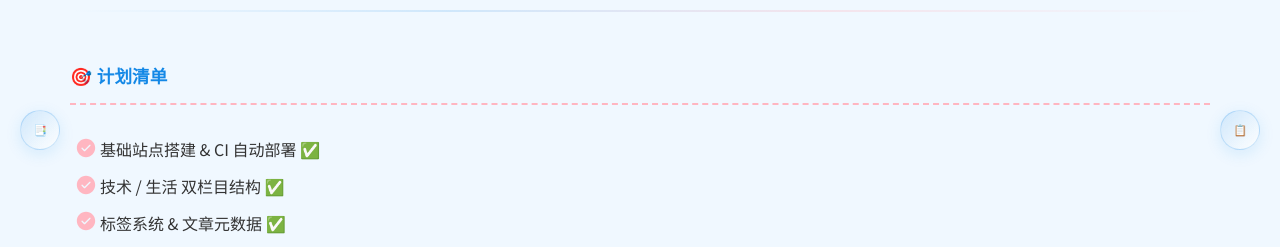
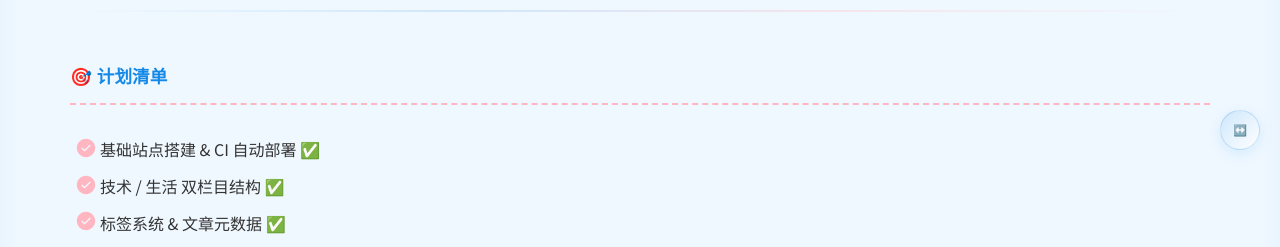
Before and after one commit to tanlon2miracle-ops/my_home, an MkDocs documentation site: the page built from docs/index.md, in a window 1280 px wide and 1400 px high, scrolled down 500 px. Shown: the part 1150-1397 px from the top of the window. Built offline with MkDocs 1.6.1 and Material for MkDocs 9.7.7, drawn with Linux system fonts in a browser that asks for light colours.

Commit message:
feat: add wide/narrow toggle + sidebar hover-to-reveal
- Width toggle button (bottom-right): switch between wide (1400px) and narrow (800px) content, saved in localStorage
- Sidebars hidden by default on desktop, hover near screen edge to reveal
- 300ms delay on mouse-leave to prevent accidental close
- Dark mode support
- Mobile: falls back to native MkDocs sidebar behavior

```diff
--- a/docs/javascripts/sidebar-toggle.js
+++ b/docs/javascripts/sidebar-toggle.js
@@ -1,43 +1,120 @@
-/* === 侧边栏切换 === */
+/* === Sidebar Hover + Width Toggle === */
 document.addEventListener('DOMContentLoaded', function () {
-  // 只在桌面端创建按钮
-  var navBtn = document.createElement('button');
-  navBtn.className = 'sidebar-toggle-btn';
-  navBtn.innerHTML = '📑';
-  navBtn.title = '展开/收起导航';
+  // ============ 1. Width mode toggle (wide/narrow) ============
+  var widthBtn = document.createElement('button');
+  widthBtn.className = 'width-toggle-btn';
+  widthBtn.title = 'Toggle wide/narrow mode';
 
-  var tocBtn = document.createElement('button');
-  tocBtn.className = 'toc-toggle-btn';
-  tocBtn.innerHTML = '📋';
-  tocBtn.title = '展开/收起目录';
+  // Load saved preference
+  var isWide = localStorage.getItem('content-width-mode') !== 'narrow';
+  updateWidthMode();
 
+  widthBtn.addEventListener('click', function () {
+    isWide = !isWide;
+    localStorage.setItem('content-width-mode', isWide ? 'wide' : 'narrow');
+    updateWidthMode();
+  });
+
+  function updateWidthMode() {
+    if (isWide) {
+      document.body.classList.add('wide-mode');
+      document.body.classList.remove('narrow-mode');
+      widthBtn.innerHTML = '\u2194\uFE0F'; // ↔️
+      widthBtn.title = 'Switch to narrow mode';
+    } else {
+      document.body.classList.remove('wide-mode');
+      document.body.classList.add('narrow-mode');
+      widthBtn.innerHTML = '\u2195\uFE0F'; // ↕️ (using as narrow icon)
+      widthBtn.title = 'Switch to wide mode';
+    }
+  }
+
+  document.body.appendChild(widthBtn);
+
+  // ============ 2. Sidebar hover zones (desktop only) ============
+  // Left sidebar hover zone
+  var leftZone = document.createElement('div');
+  leftZone.className = 'sidebar-hover-zone sidebar-hover-zone--left';
+  document.body.appendChild(leftZone);
+
+  // Right sidebar (TOC) hover zone
+  var rightZone = document.createElement('div');
+  rightZone.className = 'sidebar-hover-zone sidebar-hover-zone--right';
+  document.body.appendChild(rightZone);
+
+  // Overlay for closing
   var overlay = document.createElement('div');
   overlay.className = 'sidebar-overlay';
-
-  document.body.appendChild(navBtn);
-  document.body.appendChild(tocBtn);
   document.body.appendChild(overlay);
 
-  navBtn.addEventListener('click', function () {
-    document.body.classList.toggle('sidebar-open');
+  // Left sidebar: hover to open, leave to close
+  var leftTimer = null;
+  function openLeft() {
+    clearTimeout(leftTimer);
+    document.body.classList.add('sidebar-open');
     document.body.classList.remove('toc-open');
-  });
+  }
+  function closeLeft() {
+    leftTimer = setTimeout(function () {
+      document.body.classList.remove('sidebar-open');
+    }, 300);
+  }
 
-  tocBtn.addEventListener('click', function () {
-    document.body.classList.toggle('toc-open');
+  leftZone.addEventListener('mouseenter', openLeft);
+  leftZone.addEventListener('mouseleave', closeLeft);
+
+  // Keep sidebar open when hovering the sidebar itself
+  var primarySidebar = document.querySelector('.md-sidebar--primary');
+  if (primarySidebar) {
+    primarySidebar.addEventListener('mouseenter', function () {
+      clearTimeout(leftTimer);
+      document.body.classList.add('sidebar-open');
+    });
+    primarySidebar.addEventListener('mouseleave', closeLeft);
+  }
+
+  // Right sidebar (TOC): hover to open, leave to close
+  var rightTimer = null;
+  function openRight() {
+    clearTimeout(rightTimer);
+    document.body.classList.add('toc-open');
     document.body.classList.remove('sidebar-open');
-  });
+  }
+  function closeRight() {
+    rightTimer = setTimeout(function () {
+      document.body.classList.remove('toc-open');
+    }, 300);
+  }
 
+  rightZone.addEventListener('mouseenter', openRight);
+  rightZone.addEventListener('mouseleave', closeRight);
+
+  var secondarySidebar = document.querySelector('.md-sidebar--secondary');
+  if (secondarySidebar) {
+    secondarySidebar.addEventListener('mouseenter', function () {
+      clearTimeout(rightTimer);
+      document.body.classList.add('toc-open');
+    });
+    secondarySidebar.addEventListener('mouseleave', closeRight);
+  }
+
+  // Overlay click closes all
   overlay.addEventListener('click', function () {
     document.body.classList.remove('sidebar-open');
     document.body.classList.remove('toc-open');
   });
 
-  // ESC 关闭
+  // ESC closes all
   document.addEventListener('keydown', function (e) {
     if (e.key === 'Escape') {
       document.body.classList.remove('sidebar-open');
       document.body.classList.remove('toc-open');
     }
   });
+
+  // ============ 3. Remove old toggle buttons if any ============
+  var oldNavBtn = document.querySelector('.sidebar-toggle-btn');
+  var oldTocBtn = document.querySelector('.toc-toggle-btn');
+  if (oldNavBtn) oldNavBtn.remove();
+  if (oldTocBtn) oldTocBtn.remove();
 });
--- a/docs/stylesheets/extra.css
+++ b/docs/stylesheets/extra.css
@@ -634,3 +634,97 @@ body.toc-open .sidebar-overlay {
 body::after {
   display: none !important;
 }
+
+
+/* ========== 24. Width Toggle Button ========== */
+.width-toggle-btn {
+  position: fixed;
+  bottom: 5rem;
+  right: 1rem;
+  z-index: 5;
+  width: 40px;
+  height: 40px;
+  border-radius: 50%;
+  border: 1px solid rgba(20, 136, 230, 0.2);
+  background: linear-gradient(135deg, var(--cute-sky-dim), rgba(255, 255, 255, 0.9));
+  backdrop-filter: blur(10px);
+  -webkit-backdrop-filter: blur(10px);
+  box-shadow: 0 4px 16px rgba(20, 136, 230, 0.12);
+  cursor: pointer;
+  display: flex;
+  align-items: center;
+  justify-content: center;
+  font-size: 1.1em;
+  transition: all 0.3s ease;
+  color: var(--cute-sky);
+}
+.width-toggle-btn:hover {
+  transform: scale(1.1);
+  box-shadow: 0 6px 20px rgba(20, 136, 230, 0.2);
+}
+[data-md-color-scheme="slate"] .width-toggle-btn {
+  background: linear-gradient(135deg, rgba(34, 34, 59, 0.8), rgba(20, 136, 230, 0.15));
+  border-color: rgba(20, 136, 230, 0.3);
+}
+/* Hide on mobile */
+@media (max-width: 76.25em) {
+  .width-toggle-btn { display: none !important; }
+}
+
+/* ========== 25. Wide / Narrow Mode ========== */
+/* Wide mode: content fills more of the screen */
+body.wide-mode .md-main__inner {
+  max-width: 1800px !important;
+}
+body.wide-mode .md-content__inner {
+  max-width: 1400px !important;
+}
+/* Narrow mode: comfortable reading width */
+body.narrow-mode .md-main__inner {
+  max-width: 1200px !important;
+}
+body.narrow-mode .md-content__inner {
+  max-width: 800px !important;
+}
+
+/* ========== 26. Sidebar Hover Zones ========== */
+.sidebar-hover-zone {
+  position: fixed;
+  top: 0;
+  width: 20px;
+  height: 100vh;
+  z-index: 3;
+  cursor: pointer;
+}
+.sidebar-hover-zone--left {
+  left: 0;
+  /* Subtle visual hint */
+  background: linear-gradient(90deg, rgba(20, 136, 230, 0.03), transparent);
+  transition: background 0.3s ease;
+}
+.sidebar-hover-zone--left:hover {
+  background: linear-gradient(90deg, rgba(20, 136, 230, 0.08), transparent);
+  width: 28px;
+}
+.sidebar-hover-zone--right {
+  right: 0;
+  background: linear-gradient(270deg, rgba(20, 136, 230, 0.03), transparent);
+  transition: background 0.3s ease;
+}
+.sidebar-hover-zone--right:hover {
+  background: linear-gradient(270deg, rgba(20, 136, 230, 0.08), transparent);
+  width: 28px;
+}
+/* Hide hover zones on mobile (native sidebars handle it) */
+@media (max-width: 76.25em) {
+  .sidebar-hover-zone--left { display: none !important; }
+}
+@media (max-width: 60em) {
+  .sidebar-hover-zone--right { display: none !important; }
+}
+[data-md-color-scheme="slate"] .sidebar-hover-zone--left:hover {
+  background: linear-gradient(90deg, rgba(20, 136, 230, 0.12), transparent);
+}
+[data-md-color-scheme="slate"] .sidebar-hover-zone--right:hover {
+  background: linear-gradient(270deg, rgba(20, 136, 230, 0.12), transparent);
+}
```
